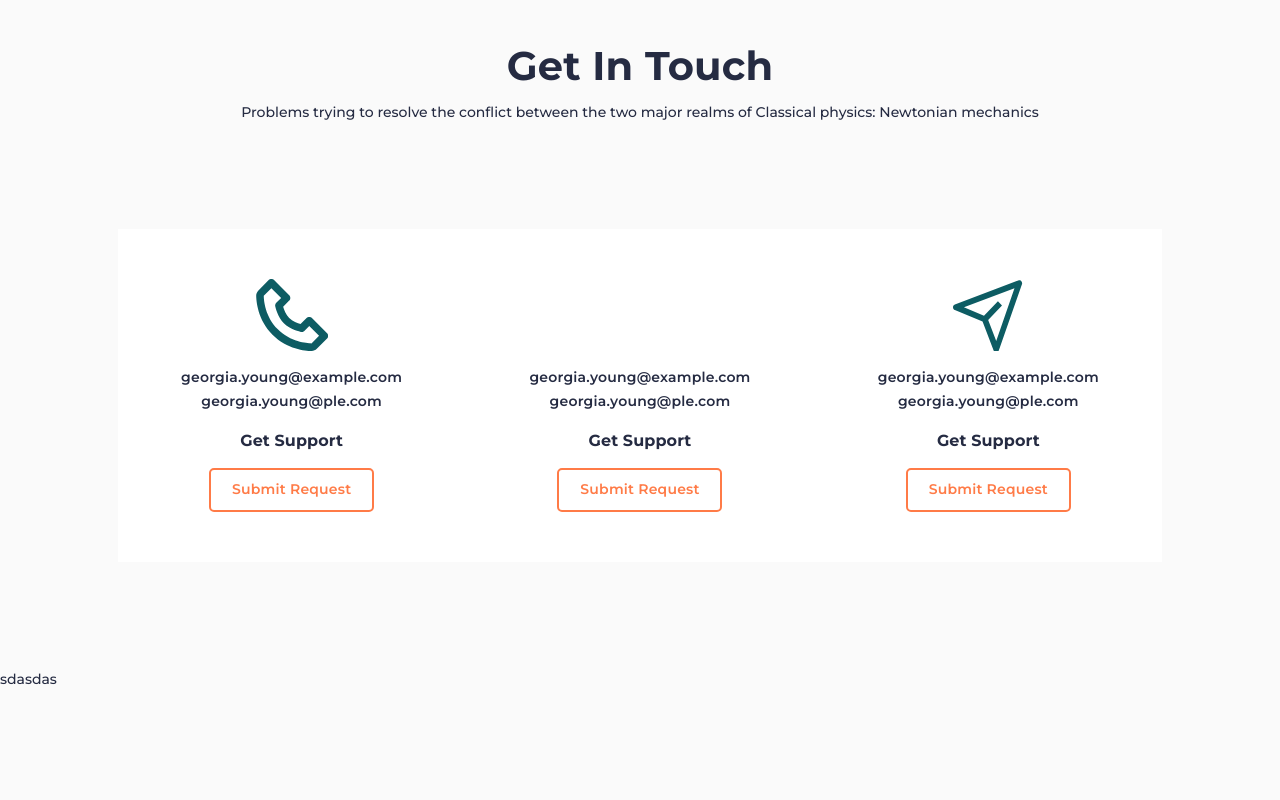
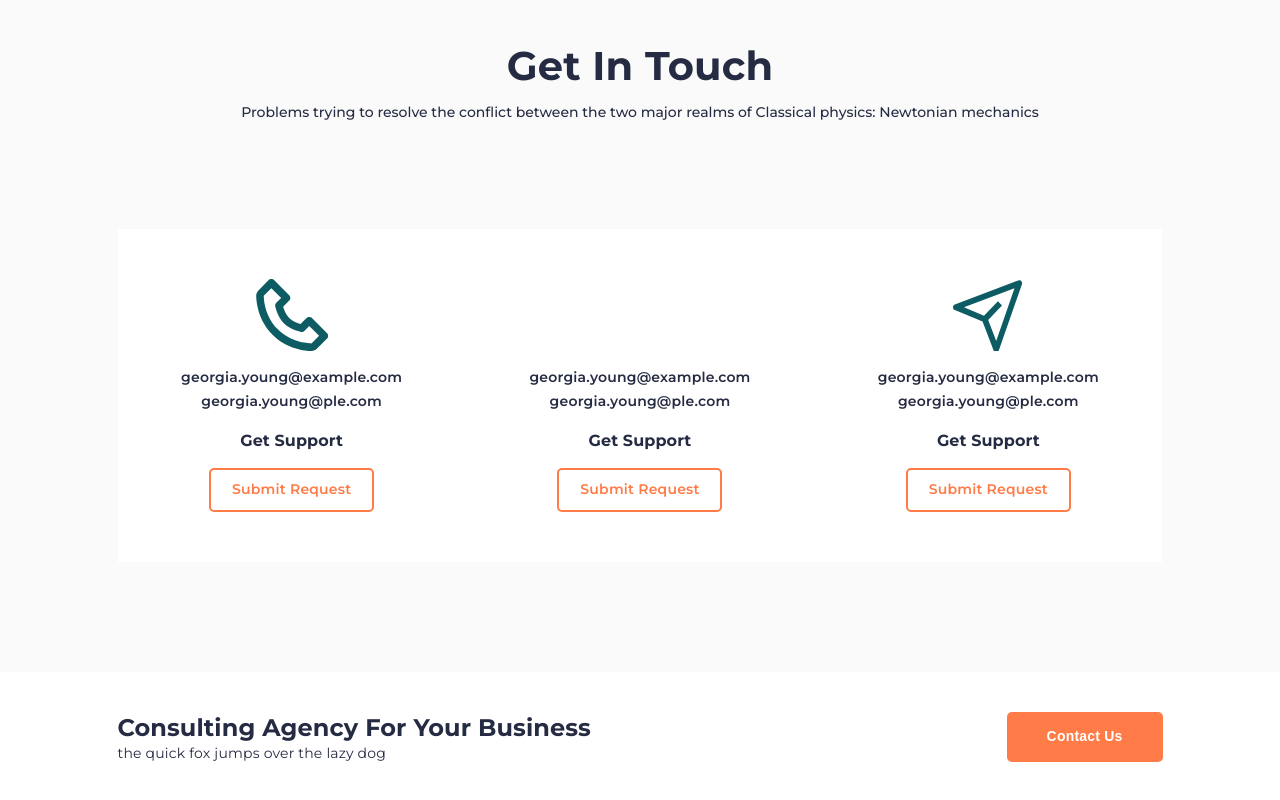
Before and after one commit to NicolaeGilca/Relvise, a plain HTML site: page index.html in a window 1280 px wide. Shown: the part 3319-4119 px from the top of the page. Before the commit the page ends 4007 px from the top, so only its background shows below. Drawn offline with Linux system fonts and the light colour scheme.

Commit message:
Consulting Section

```diff
--- a/index.html
+++ b/index.html
@@ -357,9 +357,18 @@
           </div>
         </div>
         </div>
-
       </section>
-      <section><h1>sdasdas</h1></section>
+      <section class="page__consulting consulting">
+        <div class="consulting__container _container">
+          <div class="consulting__description">
+            <h1 class="consulting__title">Consulting Agency For Your Business</h1>
+            <p class="consulting__sub-text">the quick fox jumps over the lazy dog</p>
+          </div>
+          <div class="consulting__button">
+            <button class="consulting__btn">Contact Us</button>
+          </div>
+        </div>
+      </section>
     </main>
     <script></script>
   </body>
--- a/scss/main.scss
+++ b/scss/main.scss
@@ -334,10 +334,6 @@ body {
   &__item-icon {
     margin-right: 20px;
   }
-
-  &__content {
-  }
-
   &__text {
     @include second-title();
   }
@@ -466,13 +462,10 @@ body {
 
   &:hover {
     background: #252b42;
-
     color: white;
     height: 100%;
     height: 393px;
     transition: 200ms ease-in-out;
-  }
-  &__icon {
   }
 
   &__emails {
@@ -480,9 +473,6 @@ body {
     line-height: calc(24 / 14 * 100%);
     font-weight: 600;
     letter-spacing: 0.2px;
-  }
-
-  &__link {
   }
 
   &__label {
@@ -502,3 +492,42 @@ body {
     font-weight: 600;
   }
 }
+
+//** Consulting Section
+
+.consulting {
+  padding: 40px 0;
+  background: white;
+  &__container {
+    display: flex;
+    justify-content: space-between;
+  }
+
+  &__description {
+  }
+
+  &__title {
+    @include services-title();
+  }
+
+  &__sub-text {
+    @include regular-text();
+  }
+
+  &__btn {
+    padding: 15px 40px;
+    color: white;
+    background: #ff7b47;
+    @include regular-text();
+    font-weight: 700;
+    border-radius: 5px;
+    cursor: pointer;
+    transition: 200ms ease-in-out;
+    &:hover {
+      background-color: #eb591f;
+      transition: 200ms ease-in-out;
+    }
+  }
+}
+
+//* Footer Section
```
Also changed, not shown: css/main.css, 1 other file.
